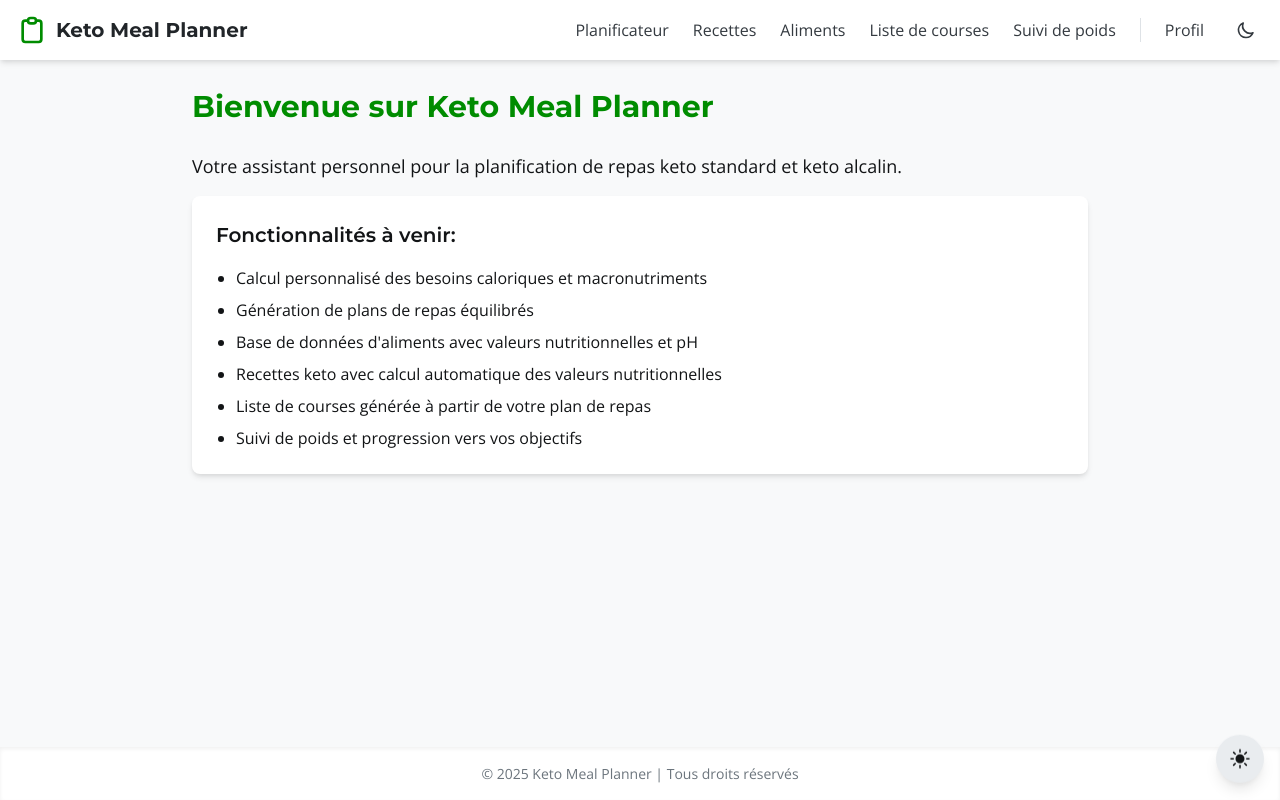
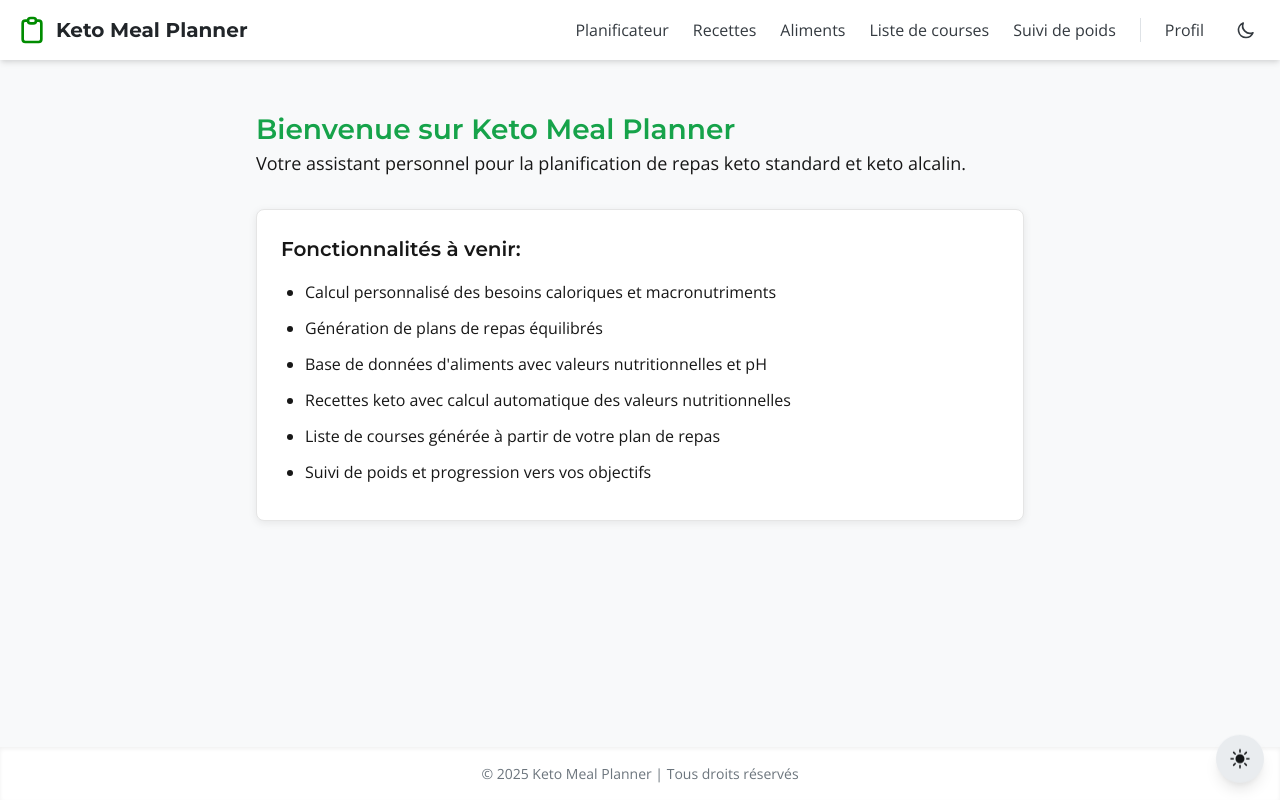
Before and after one commit to jcoules13/keto-meal-planner, a React (Create React App) app: page / in a window 1280 px wide. Built offline with nearby package versions, Linux system fonts and the light colour scheme.

Commit message:
Mise à jour de App.tsx pour utiliser le nouveau composant HomePage

```diff
--- a/src/App.tsx
+++ b/src/App.tsx
@@ -6,33 +6,11 @@ import { FoodProvider } from './contexts/FoodContext';
 import { RecipeProvider } from './contexts/RecipeContext';
 import MainLayout from './components/layout/MainLayout';
 import ThemeSwitcher from './components/ui/ThemeSwitcher';
+import HomePage from './pages/HomePage';
 import ProfilePage from './pages/ProfilePage';
 import FoodsPage from './pages/FoodsPage';
 import WeightTrackerPage from './pages/WeightTrackerPage';
 import RecipesPage from './pages/RecipesPage';
-
-// Pages temporaires pour démarrer
-const HomePage = () => (
-  <div className="max-w-4xl mx-auto">
-    <h1 className="text-3xl font-title font-bold text-primary-600 dark:text-primary-400 mb-6">
-      Bienvenue sur Keto Meal Planner
-    </h1>
-    <p className="mb-4 text-lg">
-      Votre assistant personnel pour la planification de repas keto standard et keto alcalin.
-    </p>
-    <div className="bg-white dark:bg-neutral-800 p-6 rounded-lg shadow-md">
-      <h2 className="text-xl font-title font-semibold mb-4">Fonctionnalités à venir:</h2>
-      <ul className="list-disc pl-5 space-y-2">
-        <li>Calcul personnalisé des besoins caloriques et macronutriments</li>
-        <li>Génération de plans de repas équilibrés</li>
-        <li>Base de données d'aliments avec valeurs nutritionnelles et pH</li>
-        <li>Recettes keto avec calcul automatique des valeurs nutritionnelles</li>
-        <li>Liste de courses générée à partir de votre plan de repas</li>
-        <li>Suivi de poids et progression vers vos objectifs</li>
-      </ul>
-    </div>
-  </div>
-);
 
 // Page placeholder
 const PlaceholderPage = ({ title }: { title: string }) => (
```
